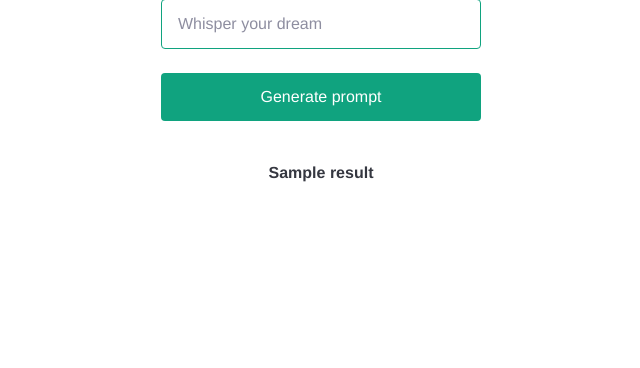
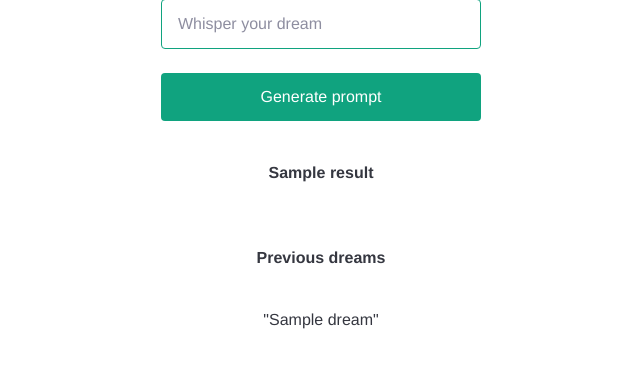
Before and after one commit to EduardvonBriesen/dream-collector, a Flask app: template templates/index.html in a window 1280 px wide. Shown: the part 199-567 px from the top of the page, without its empty margins (319-959 px from the left). Run offline with Flask 2, Linux system fonts and the light colour scheme; the template is opened without the code that fills it: most values are stand-ins (such as "Sample title", 1, 10 or a date in 2020); some web fonts are replaced.

Commit message:
added dream logging

```diff
--- a/app.py
+++ b/app.py
@@ -6,24 +6,26 @@ from flask import Flask, redirect, render_template, request, url_for
 app = Flask(__name__)
 openai.api_key = os.getenv("OPENAI_API_KEY")
 
+dream_list = []
 
 @app.route("/", methods=("GET", "POST"))
 def index():
     if request.method == "POST":
         dream = request.form["dream"]
+        dream_list.append(dream)
         response = openai.Completion.create(
             model="text-davinci-002",
-            prompt=generate_prompt(dream),
+            prompt=generate_prompt(),
             temperature=1,
             max_tokens=100,
         )
         return redirect(url_for("index", result=response.choices[0].text))
 
     result = request.args.get("result")
-    return render_template("index.html", result=result)
+    return render_template("index.html", result=result, dream_list=dream_list)
 
 
-def generate_prompt(dream):
-    return """Generate a text-to-image prompt from the following dream: {}""".format(
-        dream.capitalize()
+def generate_prompt():
+    return """Generate a text-to-image prompt from the following dreams: {}""".format(
+        dream_list
     )
--- a/static/main.css
+++ b/static/main.css
@@ -62,5 +62,5 @@ input[type="submit"] {
 }
 .result {
   font-weight: bold;
-  margin-top: 40px;
+  margin: 40px;
 }
--- a/templates/index.html
+++ b/templates/index.html
@@ -16,4 +16,10 @@
   {% if result %}
   <div class="result">{{ result }}</div>
   {% endif %}
+  {% if dream_list %}
+  <h4>Previous dreams</h4>
+  {% for dream in dream_list %}
+  <p>"{{ dream }}"</p>
+  {% endfor %}
+  {% endif %}
 </body>
```
